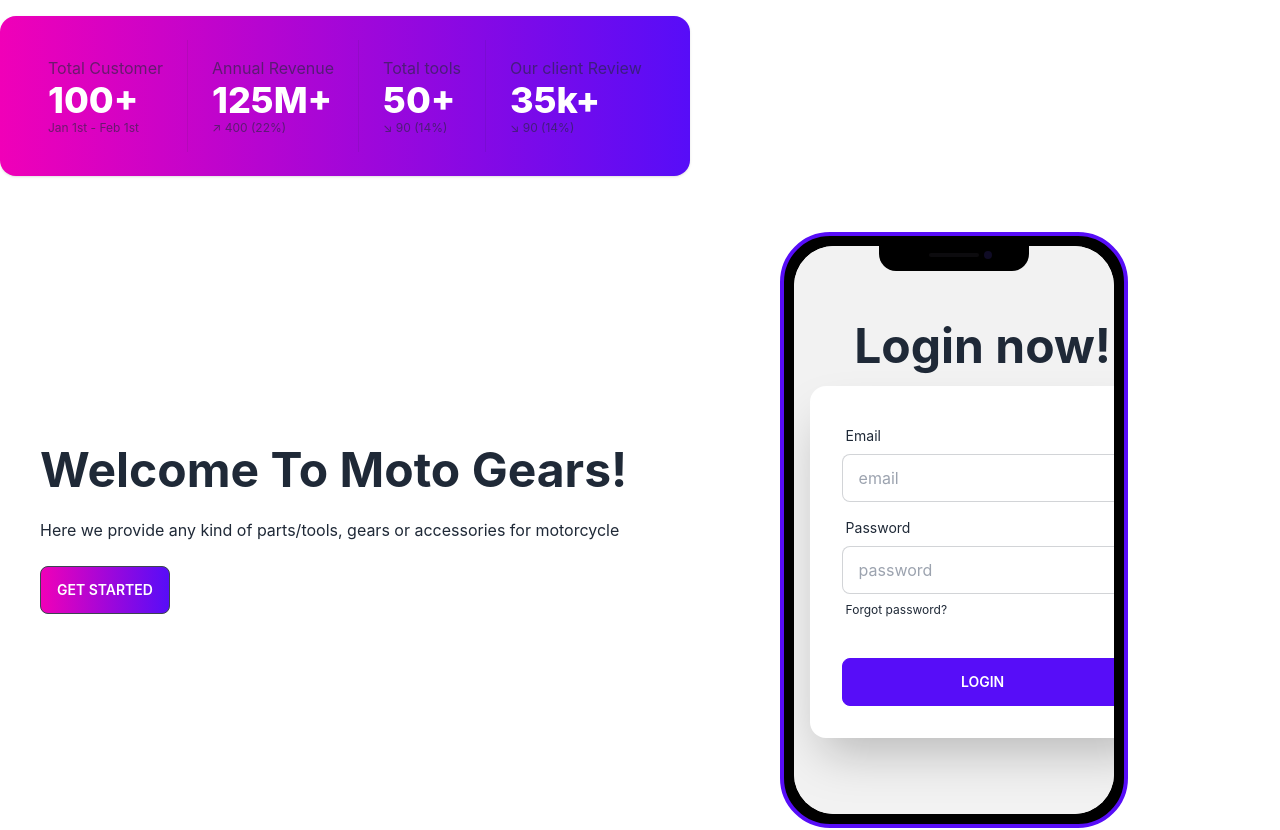
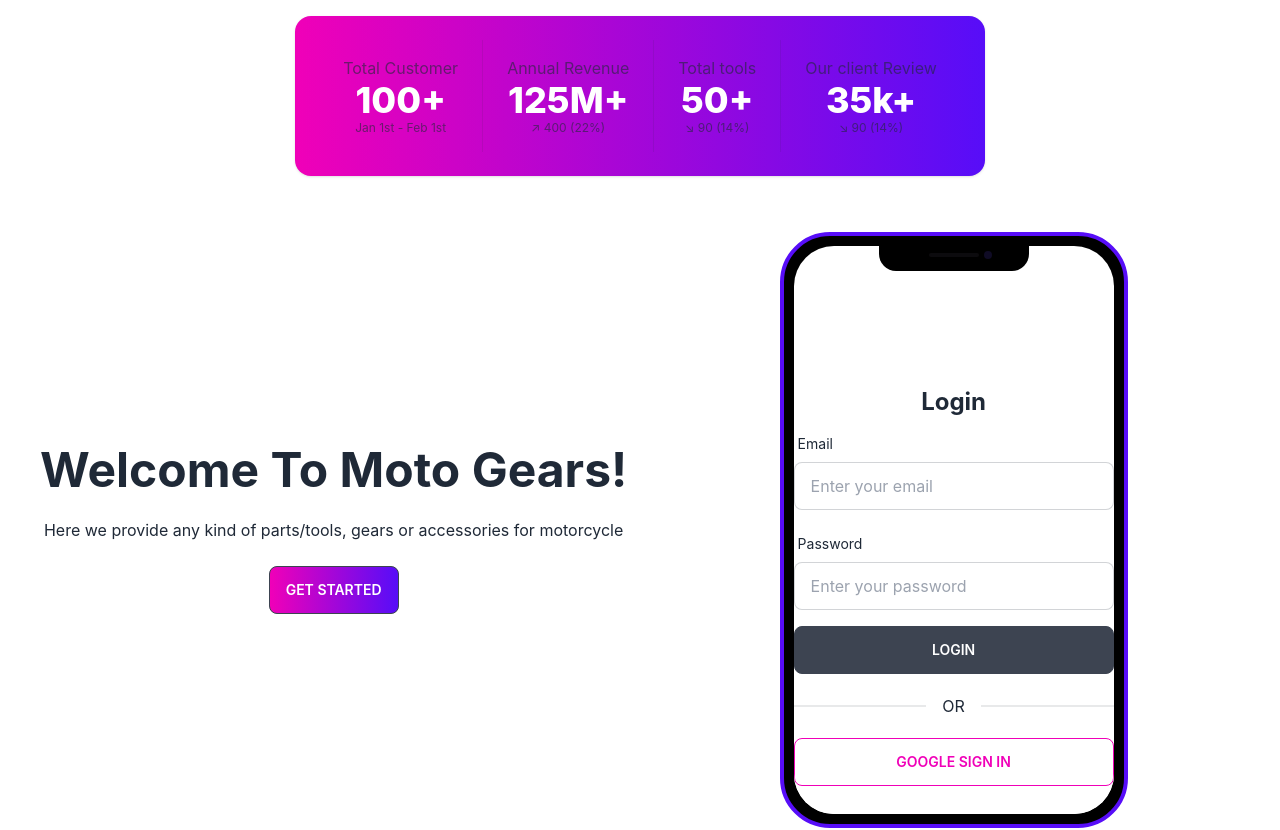
Before and after one commit to MD-Jubayer-Khan/moto-gears-manufacture-client, a React (Create React App) app: page / in a window 1280 px wide. Shown: the part 1400-2230 px from the top of the page. Built offline with nearby package versions, Linux system fonts and the light colour scheme; no server answers.

Commit message:
implement login method on extra section two

```diff
--- a/src/App.js
+++ b/src/App.js
@@ -9,7 +9,7 @@ import SignUp from './UserAuth/SignUp';
 
 function App() {
   return (
-    <div>
+    <div className="App">
      <Header></Header>
      <Routes>
         <Route path='/' element={<Home></Home>}></Route>
--- a/src/Pages/ExtraPage/ExtraPageTwo.js
+++ b/src/Pages/ExtraPage/ExtraPageTwo.js
@@ -1,6 +1,45 @@
 import React from 'react';
+import { useSignInWithEmailAndPassword, useSignInWithGoogle } from 'react-firebase-hooks/auth';
+import { useForm } from 'react-hook-form';
+import { Link, useLocation, useNavigate } from 'react-router-dom';
+import auth from '../../firebase.init';
 
 const ExtraPageTwo = () => {
+
+    const [signInWithGoogle, gUser] = useSignInWithGoogle(auth);
+    const { register, handleSubmit, reset, formState: { errors } }= useForm();
+
+    const [
+      signInWithEmailAndPassword,
+      user,
+      loading,
+      error,
+    ] = useSignInWithEmailAndPassword(auth);
+    //  const [token] = useToken(user || gUser)
+
+    let errorElement;
+
+    const location = useLocation();
+    const navigate = useNavigate();
+    const from = location.state?.from?.pathname || '/'
+
+
+    if(user || gUser){
+        navigate(from, { replace: true})
+    };
+
+    if(error){
+      errorElement = <p className='text-red-500'>{error?.message}</p>
+    };
+
+    if(loading){
+      return <p>Loading...</p>
+    }
+    const onSubmit = data => {
+        console.log(data);
+        signInWithEmailAndPassword(data.email, data.password);
+        reset()
+    };
 
     return (
        <div className='flex flex-wrap items-center justify-center '>
@@ -13,35 +52,73 @@ const ExtraPageTwo = () => {
                  <div class="camera"></div>
                     <div class="display">
                      <div class="artboard artboard-demo phone-1">
-                        <div class="hero min-h-screen bg-base-200">
-                          <div class="hero-content flex-col flex-row-reverse">
-                            <div class="text-center ">
-                              <h1 class="text-5xl font-bold">Login now!</h1>
-                            </div>
-                            <div class="card flex-shrink-0 w-full max-w-sm shadow-2xl bg-base-100">
-                              <div class="card-body">
-                                <div class="form-control">
-                                  <label class="label">
-                                    <span class="label-text">Email</span>
-                                  </label>
-                                  <input type="text" placeholder="email" class="input input-bordered" />
-                                </div>
-                                <div class="form-control">
-                                  <label class="label">
-                                    <span class="label-text">Password</span>
-                                  </label>
-                                  <input type="text" placeholder="password" class="input input-bordered" />
-                                  <label class="label">
-                                    <a href="#" class="label-text-alt link link-hover">Forgot password?</a>
-                                  </label>
-                                </div>
-                                <div class="form-control mt-6 ">
-                                  <button class="btn btn-primary">Login</button>
-                                </div>
+                     <div className=' flex justify-center items-center'>
+                     <div className="card w-96 bg-base-100 shadow-xl mt-28">
+                        <div className="card-body">
+                          <h2 className="text-center text-2xl font-bold">Login</h2>
+                              <form onSubmit={handleSubmit(onSubmit)}>
+                              <div className="form-control w-full max-w-xs">
+                                <label className="label">
+                                  <span className="label-text">Email</span>
+                                </label>
+                                <input
+                                {...register("email", {
+                                  required:{
+                                      value: true,
+                                      message: 'email required'
+                                  },
+                                  pattern: {
+                                      value: /[a-z0-9]+@[a-z]+\.[a-z]{2,3}/,
+                                      message: 'Please enter a valid email'
+                                  }
+
+                              })}
+                                type="email" placeholder="Enter your email"
+                                className="input input-bordered w-full max-w-xs" />
+                                <label className="label">
+                                  {errors.email?.type === 'required' &&  <span class="label-text-alt text-red-500">{errors.email.message}</span>}
+                                  {errors.email?.type === 'pattern' &&  <span class="label-text-alt text-red-500">{errors.email.message}</span>}
+
+                                </label>
                               </div>
-                            </div>
-                          </div>
+
+                              <div className="form-control w-full max-w-xs">
+                                <label className="label">
+                                  <span className="label-text">Password</span>
+                                </label>
+                                <input
+                                {...register("password", {
+                                  required:{
+                                      value: true,
+                                      message: 'password required'
+                                  },
+                                  minLength: {
+                                      value: 6,
+                                      message: 'password must contain at last six characters'
+                                  }
+
+                              })}
+                                type="password" placeholder="Enter your password"
+                                className="input input-bordered w-full max-w-xs" />
+                                <label className="label">
+                                  {errors.password?.type === 'required' &&  <span class="label-text-alt text-red-500">{errors.password.message}</       span>}
+                                  {errors.password?.type === 'minLength' &&  <span class="label-text-alt text-red-500">{errors.password.message}</          span>}
+
+                                </label>
+                              </div>
+                              {errorElement}
+                                 <input className='btn w-full max-w-xs' type="submit" value="Login"/>
+
+                              </form>
+
+                          <div className="divider">OR</div>
+                          <button
+                          onClick={()=> signInWithGoogle()}
+                           className="btn btn-outline btn-secondary"
+                           >Google sign In</button>
                         </div>
+                      </div>
+                     </div>
                     </div>
                  </div>
             </div>
--- a/src/Pages/Purchase/Purchase.js
+++ b/src/Pages/Purchase/Purchase.js
@@ -2,8 +2,8 @@ import React from 'react';
 
 const Purchase = () => {
     return (
-        <div>
-            <h2 className='text-primary'>Lorem ipsum dolor sit amet consectetur adipisicing elit. Distinctio architecto magni possimus obcaecati dicta quaerat. Odio necessitatibus rem obcaecati quos doloremque eius atque laborum quia aliquam ex! Dolores, consectetur. Delectus, vel numquam eius nemo, molestiae modi repellat dolor praesentium id impedit commodi aut ut atque reprehenderit. Quidem praesentium harum porro, explicabo obcaecati maxime voluptatem numquam nam iusto eius dolorum quae eaque. Laboriosam ad, fugiat minima eos laborum sint molestias fugit corrupti quia fuga, corporis quos maiores explicabo voluptas placeat iusto nulla? Voluptatibus odit sequi libero repellendus quisquam, sed, doloremque ab delectus quia veritatis voluptas soluta facilis dolorem harum consequatur nisi.</h2>
+        <div className='mt-28'>
+            <h2>Lorem ipsum dolor sit amet consectetur adipisicing elit. Distinctio architecto magni possimus obcaecati dicta quaerat. Odio necessitatibus rem obcaecati quos doloremque eius atque laborum quia aliquam ex! Dolores, consectetur. Delectus, vel numquam eius nemo, molestiae modi repellat dolor praesentium id impedit commodi aut ut atque reprehenderit. Quidem praesentium harum porro, explicabo obcaecati maxime voluptatem numquam nam iusto eius dolorum quae eaque. Laboriosam ad, fugiat minima eos laborum sint molestias fugit corrupti quia fuga, corporis quos maiores explicabo voluptas placeat iusto nulla? Voluptatibus odit sequi libero repellendus quisquam, sed, doloremque ab delectus quia veritatis voluptas soluta facilis dolorem harum consequatur nisi.</h2>
         </div>
     );
 };
--- a/src/Shared/Header.js
+++ b/src/Shared/Header.js
@@ -30,7 +30,7 @@ const Header = () => {
 
 
     return (
-        <div className="navbar bg-gradient-to-r from-secondary to-primary p-6 text-white fixed z-50">
+        <div className="navbar bg-gradient-to-r from-secondary to-primary p-6 text-white fixed top-0 z-50">
         <div className="navbar-start">
           <div className="dropdown">
             <label tabIndex="0" className="btn btn-ghost lg:hidden">
```
Also changed, not shown: src/Shared/Footer.js (indentation only).
